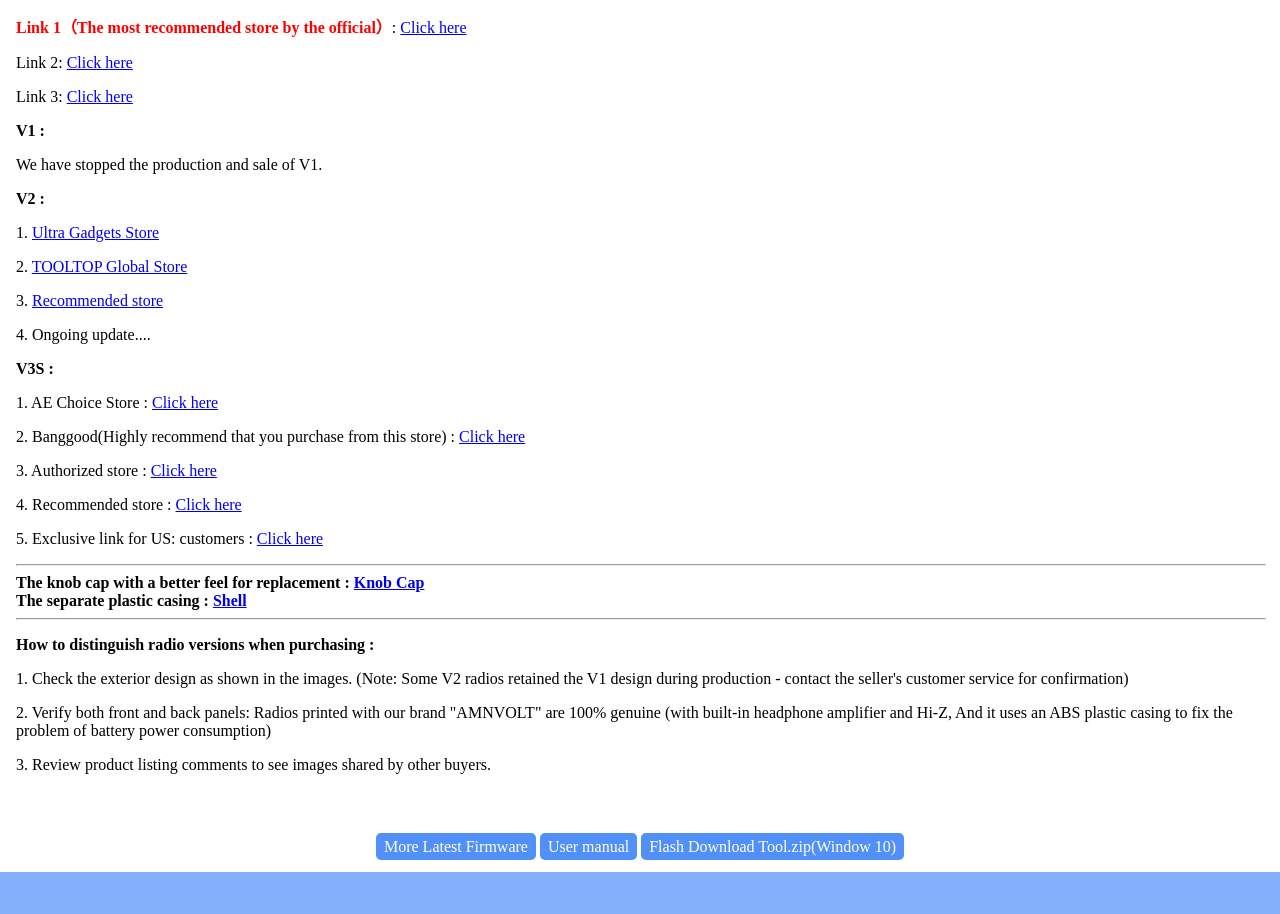
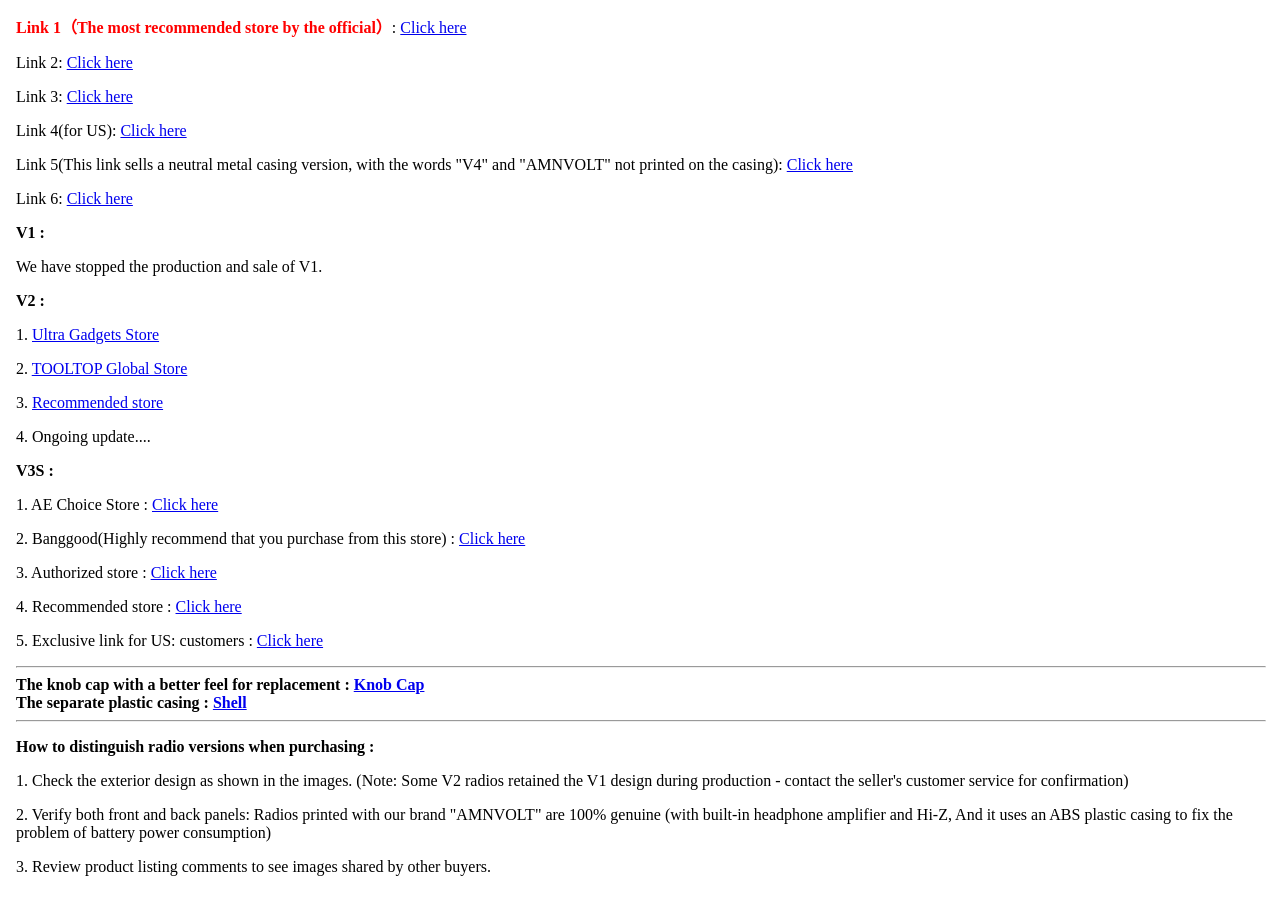
Before and after one commit to atsmini/atsmini.github.io, a plain HTML site: page index.html in a window 1280 px wide. Shown: the part 1382-2296 px from the top of the page. Drawn offline with Linux system fonts and the light colour scheme.

Commit message:
Update index.html

```diff
--- a/index.html
+++ b/index.html
@@ -84,7 +84,10 @@
 <span><b>V4 :</b></span>
 <p><b><font color=red>Link 1（The most recommended store by the official）</font></b>: <a href="https://www.banggood.com/custlink/m3vI7moC4u">Click here</a></p>
 <p>Link 2: <a href="https://s.click.aliexpress.com/e/_c3twmVfZ">Click here</a></p>
-<p>Link 3: <a href="https://www.banggood.com/custlink/m3vI7moC4u">Click here</a></p>
+<p>Link 3: <a href="https://s.click.aliexpress.com/e/_c4KFa0rz">Click here</a></p>
+<p>Link 4(for US): <a href="https://www.amazon.com/YJIPOWA-Receiver-Amnvolt-Headphone-Amplifier/dp/B0FXRQM2QR/ref=mp_s_a_1_1?dib=eyJ2IjoiMSJ9.brPQeAzFaYntWC9dfPioGysIEmearHwnnTxzFfxVnbOTZYrRZT4Po-hGL0Pot-pmSmltqlrgfG6sLrYDtvkYLg.XFNqxQ2b47kTAYwnQmppciwAw1-81Eikd7TbH4EqQFc&dib_tag=se&keywords=yjipowa&qid=1761754350&refresh=1&sr=8-1">Click here</a></p>
+<p>Link 5(This link sells a neutral metal casing version, with the words "V4" and "AMNVOLT" not printed on the casing): <a href="https://www.aliexpress.com/item/1005010283524753.html">Click here</a></p>
+<p>Link 6: <a href="https://www.aliexpress.com//item/1005010266311224.html">Click here</a></p>
 
 <span><b>V1 :</b></span>
 <p>We have stopped the production and sale of V1.</p>
```
